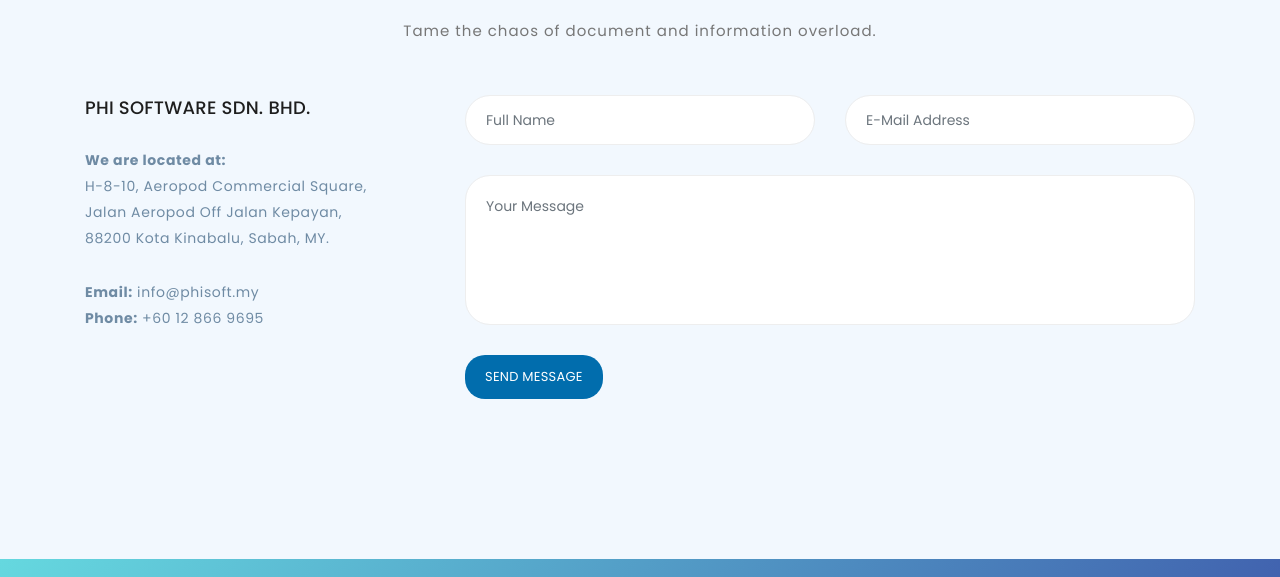
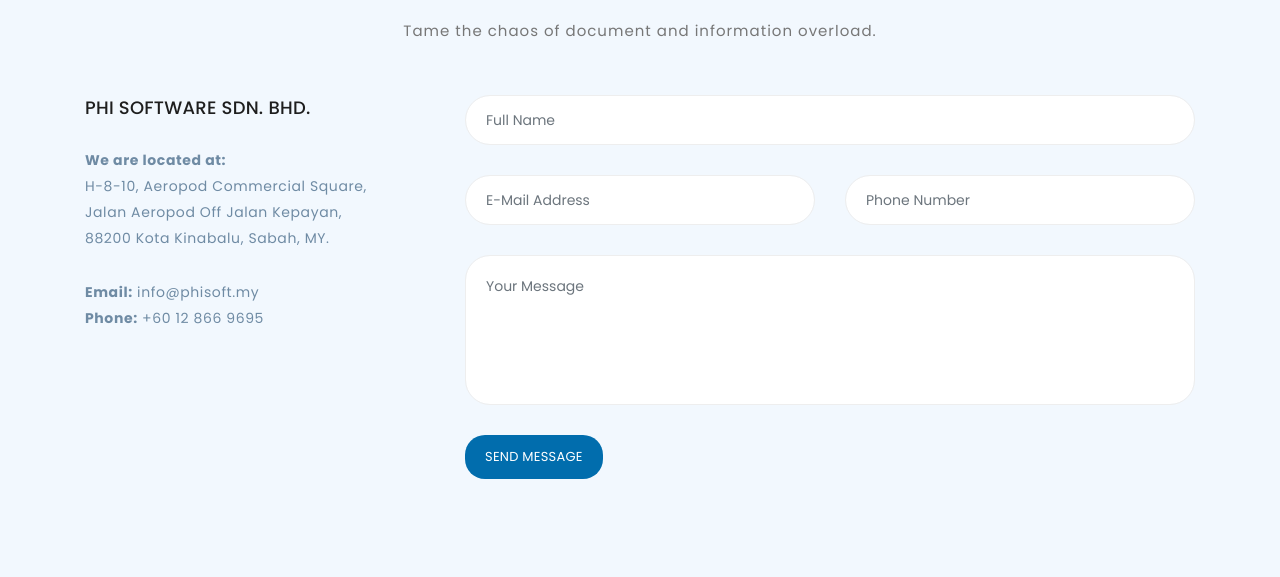
Before and after one commit to phisoft/kertasdms-web, a plain HTML site: page index.html in a window 1280 px wide. Shown: the part 5621-6198 px from the top of the page. Drawn offline with nearby package versions, Linux system fonts and the light colour scheme.

Commit message:
update contact form

```diff
--- a/index.html
+++ b/index.html
@@ -1012,17 +1012,22 @@
                     <div class="contact-form">
                         <form id="contact" action="https://formspree.io/f/mvolvnld" method="post">
                             <div class="row">
-                                <div class="col-lg-6 col-md-12 col-sm-12">
+                                <div class="col-lg-12 col-md-12 col-sm-12">
                                     <fieldset>
                                         <input name="name" type="text" class="form-control" id="name"
                                             placeholder="Full Name" required="">
                                     </fieldset>
-
-                                </div><br>
+                                </div>
                                 <div class="col-lg-6 col-md-12 col-sm-12">
                                     <fieldset>
                                         <input name="email" type="email" class="form-control" id="email"
                                             placeholder="E-Mail Address" required="">
+                                    </fieldset>
+                                </div>
+                                <div class="col-lg-6 col-md-12 col-sm-12">
+                                    <fieldset>
+                                        <input name="phone" type="tel" class="form-control" id="phonenumber"
+                                            placeholder="Phone Number" required="">
                                     </fieldset>
                                 </div>
                                 <div class="col-lg-12">
```
